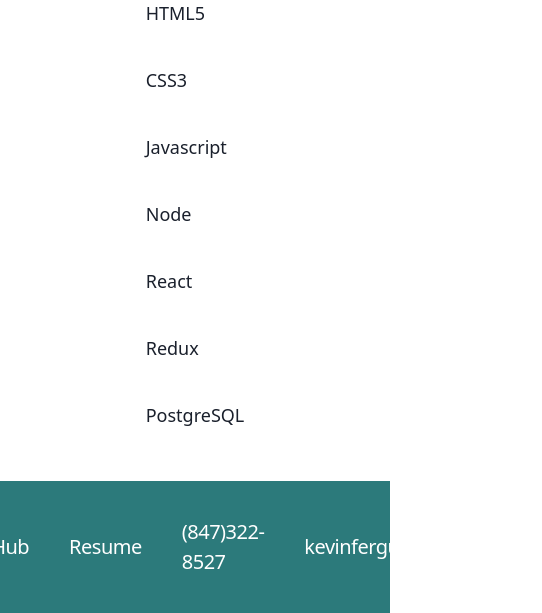
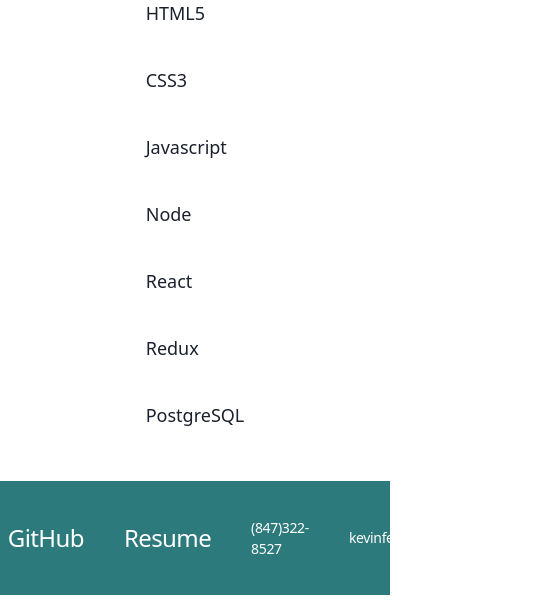
Before and after one commit to kevinfergus/tailwind-portfolio, a Gatsby site: page / in a window 390 px wide. Shown: the part 622-1235 px from the top of the page, 542 px wide, since content can reach past the window. Built offline with nearby package versions, Linux system fonts and the light colour scheme; Gatsby itself is replaced by a stand-in of ours.

Commit message:
removed hover from email and phone number, increased to 2xl font for links in layout

```diff
--- a/src/components/layout.js
+++ b/src/components/layout.js
@@ -14,21 +14,21 @@
 			<footer className="bg-teal-700">
 				<nav className="flex justify-center max-w-4xl p-4 mx-auto text-sm md:p-8">
 				<a className="flex items-center text-white no-underline transform hover:-translate-y-1 hover:scale-110 m-5" href="https://www.linkedin.com/in/kevin-fergus/">
-						<span className="text-xl tracking-tight">LinkedIn</span>
+						<span className="text-2xl tracking-tight">LinkedIn</span>
 				</a>
 				<a className="flex items-center text-white no-underline transform hover:-translate-y-1 hover:scale-110 m-5" href="https://github.com/kevinfergus">
-						<span className="text-xl tracking-tight">GitHub</span>
+						<span className="text-2xl tracking-tight">GitHub</span>
 				</a>
 
 				<a className="flex items-center text-white no-underline transform hover:-translate-y-1 hover:scale-110 m-5" href={resume}>
-						<span className="text-xl tracking-tight">Resume</span>
+						<span className="text-2xl tracking-tight">Resume</span>
 				</a>
 
-				<a className="flex items-center text-white no-underline transform hover:-translate-y-1 hover:scale-110 m-5">
-						<span className="text-xl tracking-tight">(847)322-8527</span>
+				<a className="flex items-center text-white no-underline m-5">
+						<span className="tracking-tight">(847)322-8527</span>
 				</a>
-				<a className="flex items-center text-white no-underline transform hover:-translate-y-1 hover:scale-110 m-5">
-						<span className="text-xl tracking-tight"> kevinfergus89@gmail.com </span>
+				<a className="flex items-center text-white no-underline transform m-5">
+						<span className="tracking-tight"> kevinfergus89@gmail.com </span>
 				</a>
 
 
```
